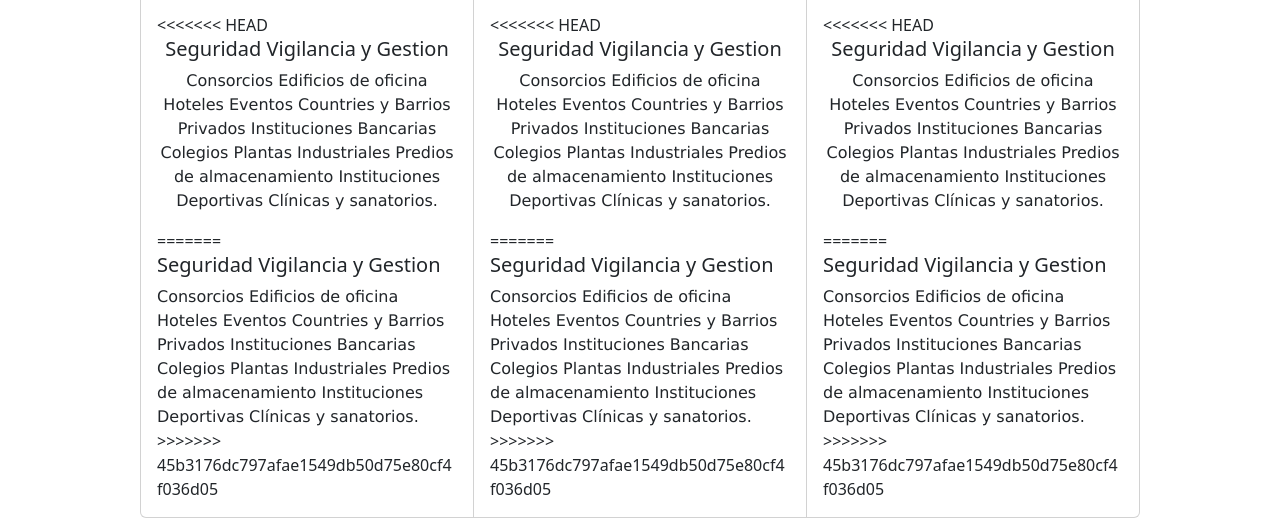
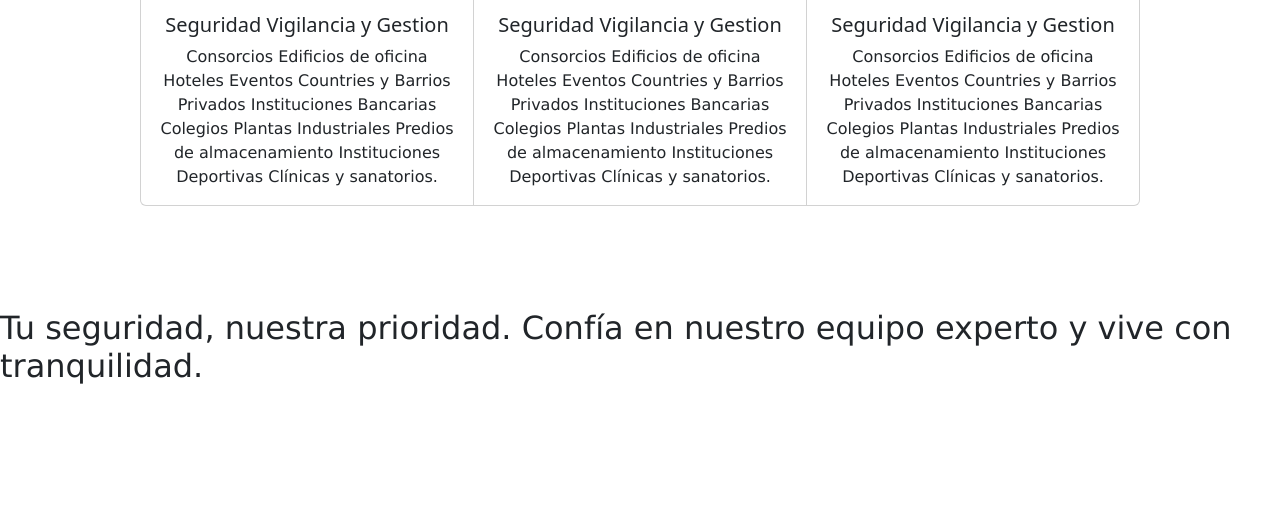
Before and after one commit to TheCrepex/PreEntrega2-Obregon, a website: page pages/servicios.html in a window 1280 px wide. Shown: the part 469-989 px from the top of the page. After the commit the page ends 862 px from the top, so only its background shows below. Drawn offline with nearby package versions, Linux system fonts and the light colour scheme.

Commit message:
terminando reparaciones

```diff
--- a/pages/servicios.html
+++ b/pages/servicios.html
@@ -49,37 +49,22 @@
             <div class="card">
                 <img id="2" src="../assets/img/guardia1_upscaled.jpg" class="card-img-top img-fluid" alt="Logo de guardia azul">
                 <div class="card-body">
-<<<<<<< HEAD
                     <h5 class="card-title text-center">Seguridad Vigilancia y Gestion</h5>
                     <p class="card-text text-center">Consorcios Edificios de oficina Hoteles Eventos Countries y Barrios Privados Instituciones Bancarias Colegios Plantas Industriales Predios de almacenamiento Instituciones Deportivas Clínicas y sanatorios.</p>
-=======
-                    <h5 class="card-title">Seguridad Vigilancia y Gestion</h5>
-                    <p class="card-text">Consorcios Edificios de oficina Hoteles Eventos Countries y Barrios Privados Instituciones Bancarias Colegios Plantas Industriales Predios de almacenamiento Instituciones Deportivas Clínicas y sanatorios.</p>
->>>>>>> 45b3176dc797afae1549db50d75e80cf4f036d05
                 </div>
             </div>
             <div class="card">
                 <img src="../assets/img/escudo_upscaled.png" class="card-img-top" alt="logo de escudo azul">
                 <div class="card-body">
-<<<<<<< HEAD
                     <h5 class="card-title text-center">Seguridad Vigilancia y Gestion</h5>
                     <p class="card-text text-center">Consorcios Edificios de oficina Hoteles Eventos Countries y Barrios Privados Instituciones Bancarias Colegios Plantas Industriales Predios de almacenamiento Instituciones Deportivas Clínicas y sanatorios.</p>
-=======
-                    <h5 class="card-title">Seguridad Vigilancia y Gestion</h5>
-                    <p class="card-text">Consorcios Edificios de oficina Hoteles Eventos Countries y Barrios Privados Instituciones Bancarias Colegios Plantas Industriales Predios de almacenamiento Instituciones Deportivas Clínicas y sanatorios.</p>
->>>>>>> 45b3176dc797afae1549db50d75e80cf4f036d05
                 </div>
             </div>
             <div class="card">
                 <img src="../assets/img/manitos_upscaled.jpg" class="card-img-top" alt="Logo de manos azul">
                 <div class="card-body">
-<<<<<<< HEAD
                     <h5 class="card-title text-center">Seguridad Vigilancia y Gestion</h5>
                     <p class="card-text text-center">Consorcios Edificios de oficina Hoteles Eventos Countries y Barrios Privados Instituciones Bancarias Colegios Plantas Industriales Predios de almacenamiento Instituciones Deportivas Clínicas y sanatorios.</p>
-=======
-                    <h5 class="card-title">Seguridad Vigilancia y Gestion</h5>
-                    <p class="card-text">Consorcios Edificios de oficina Hoteles Eventos Countries y Barrios Privados Instituciones Bancarias Colegios Plantas Industriales Predios de almacenamiento Instituciones Deportivas Clínicas y sanatorios.</p>
->>>>>>> 45b3176dc797afae1549db50d75e80cf4f036d05
                 </div>
             </div>
         </div>
```
Also changed, not shown: pages/laempresa.html (+0 -6 lines), pages/personal.html (+0 -6 lines).
